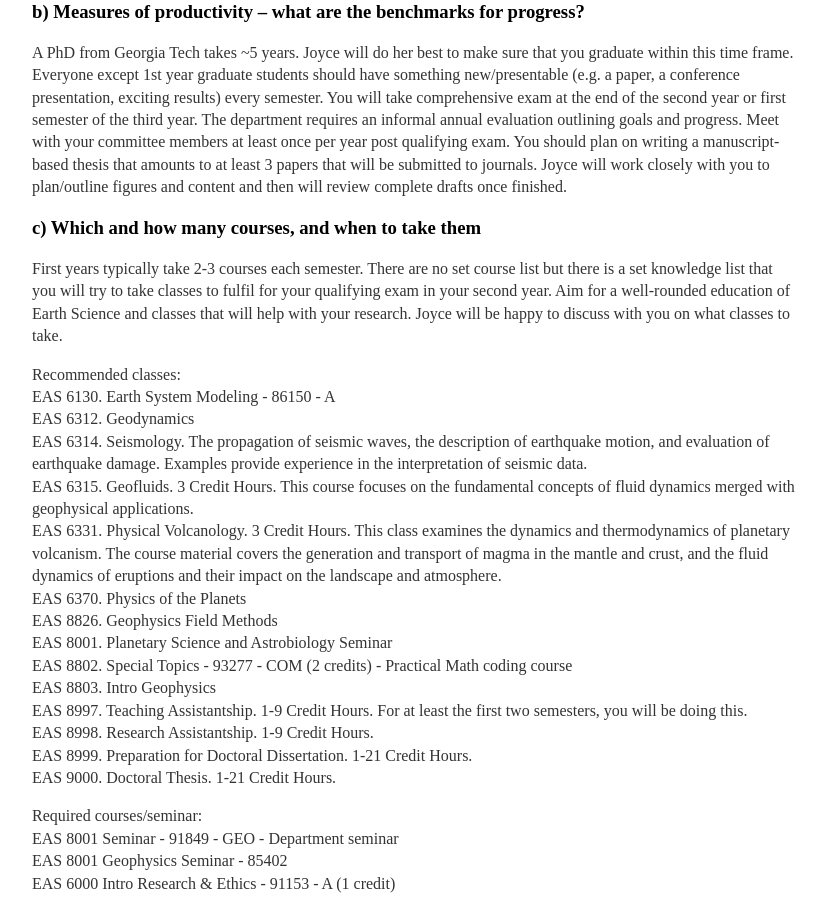
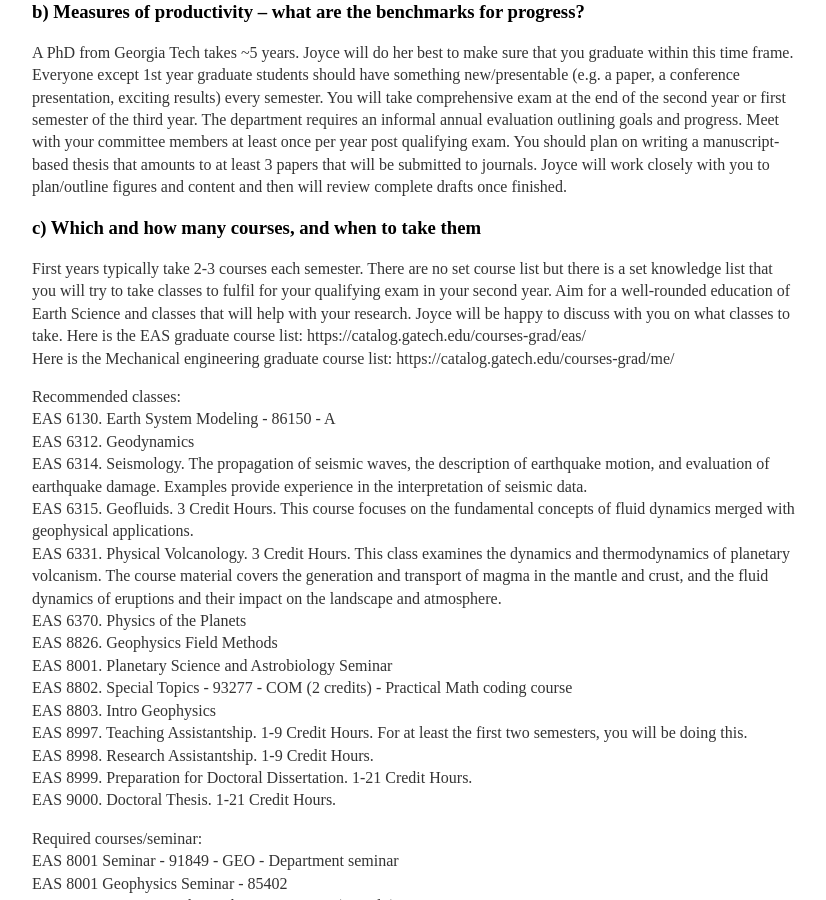
Before and after one commit to joycesim/joycesim.github.io, a Jekyll site: the page built from GroupVision/index.md, in a window 1280 px wide and 900 px high, scrolled down 2116 px. Shown: the whole window, without its empty margins (224-1050 px from the left). Built offline with Jekyll 4.4.1, drawn with Linux system fonts in a browser that asks for light colours.

Commit message:
Update index.md

```diff
--- a/GroupVision/index.md
+++ b/GroupVision/index.md
@@ -71,6 +71,8 @@
 There are no set course list but there is a set knowledge list that you will try to take classes to fulfil for your qualifying exam in your second year.
 Aim for a well-rounded education of Earth Science and classes that will help with your research.
 Joyce will be happy to discuss with you on what classes to take.
+Here is the EAS graduate course list: https://catalog.gatech.edu/courses-grad/eas/
+Here is the Mechanical engineering graduate course list: https://catalog.gatech.edu/courses-grad/me/
 
 Recommended classes:
 EAS 6130. Earth System Modeling - 86150 - A
```
